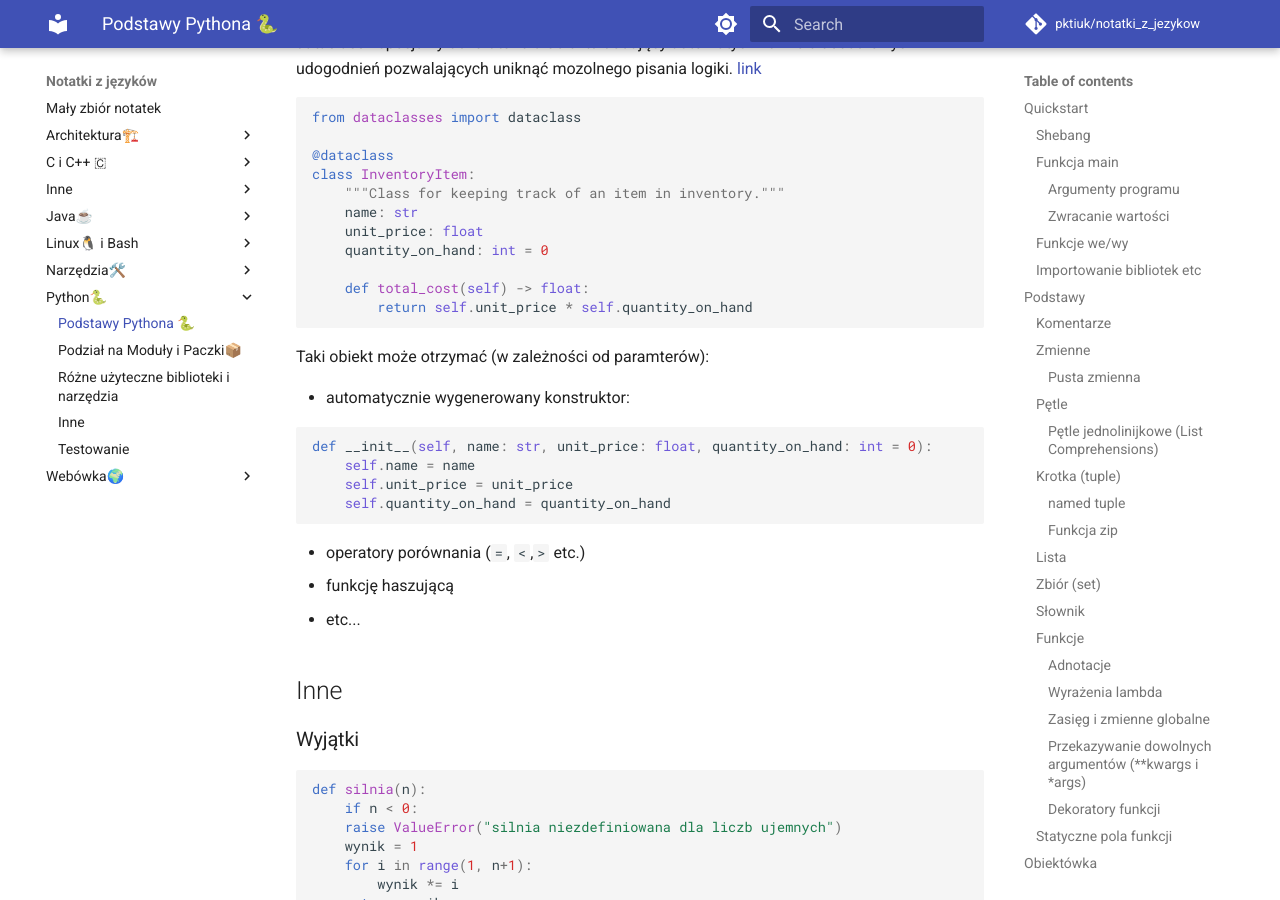
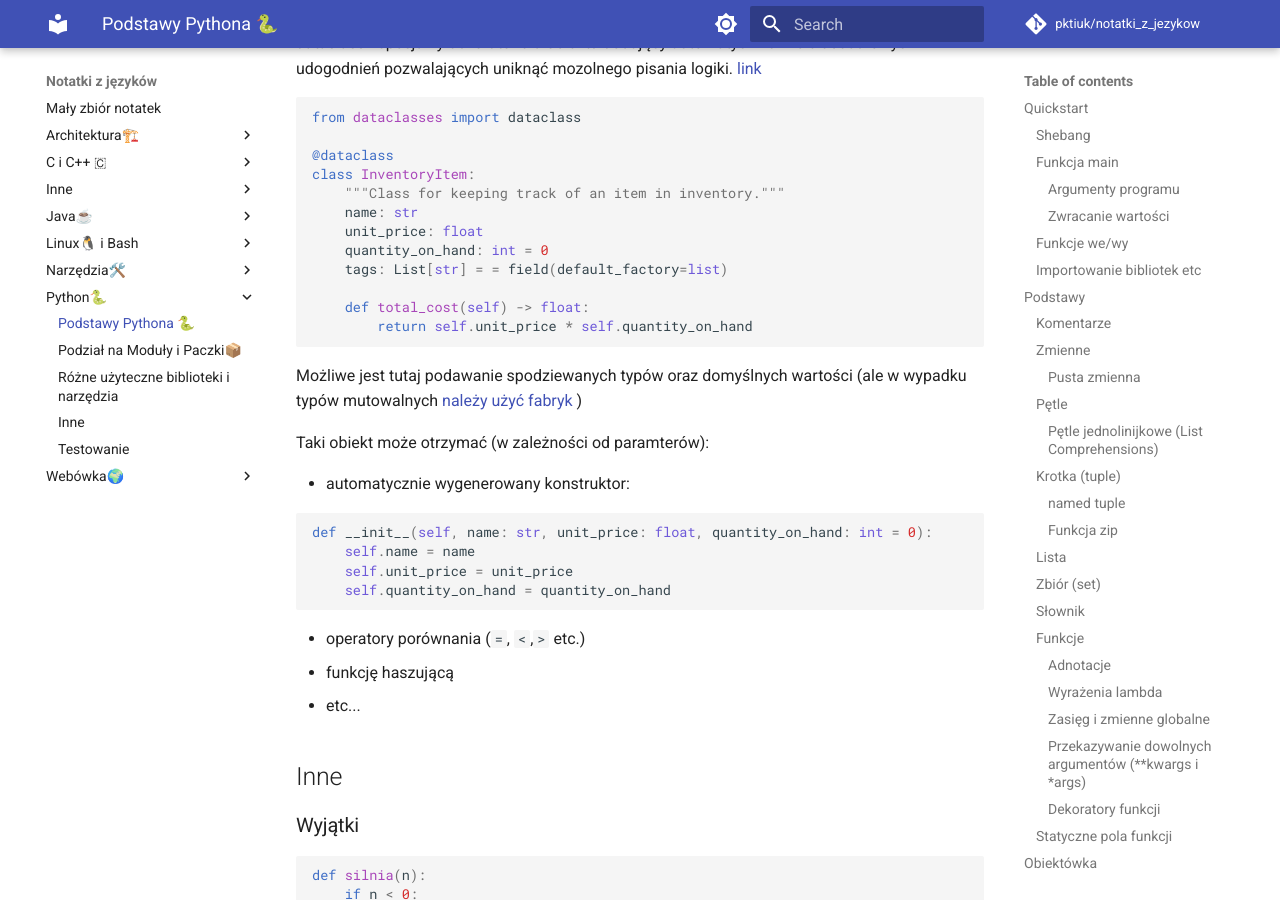
Before and after one commit to pktiuk/notatki_z_jezykow, an MkDocs documentation site: the page built from docs/Python🐍/1_ogolne_notatki.md, in a window 1280 px wide and 900 px high, scrolled down 21923 px. Built offline with MkDocs 1.6.1 and Material for MkDocs 9.7.7, drawn with Linux system fonts in a browser that asks for light colours; comment, search, counter and statistics services are not loaded.

Commit message:
Dopisek o wartościach mutowalnych w data

````diff
--- a/docs/Python🐍/1_ogolne_notatki.md
+++ b/docs/Python🐍/1_ogolne_notatki.md
@@ -1060,10 +1060,13 @@ class InventoryItem:
     name: str
     unit_price: float
     quantity_on_hand: int = 0
+    tags: List[str] = = field(default_factory=list)
 
     def total_cost(self) -> float:
         return self.unit_price * self.quantity_on_hand
 ```
+
+Możliwe jest tutaj podawanie spodziewanych typów oraz domyślnych wartości (ale w wypadku typów mutowalnych [należy użyć fabryk](https://docs.python.org/3/library/dataclasses.html#mutable-default-values) )
 
 Taki obiekt może otrzymać (w zależności od paramterów):
 
````
